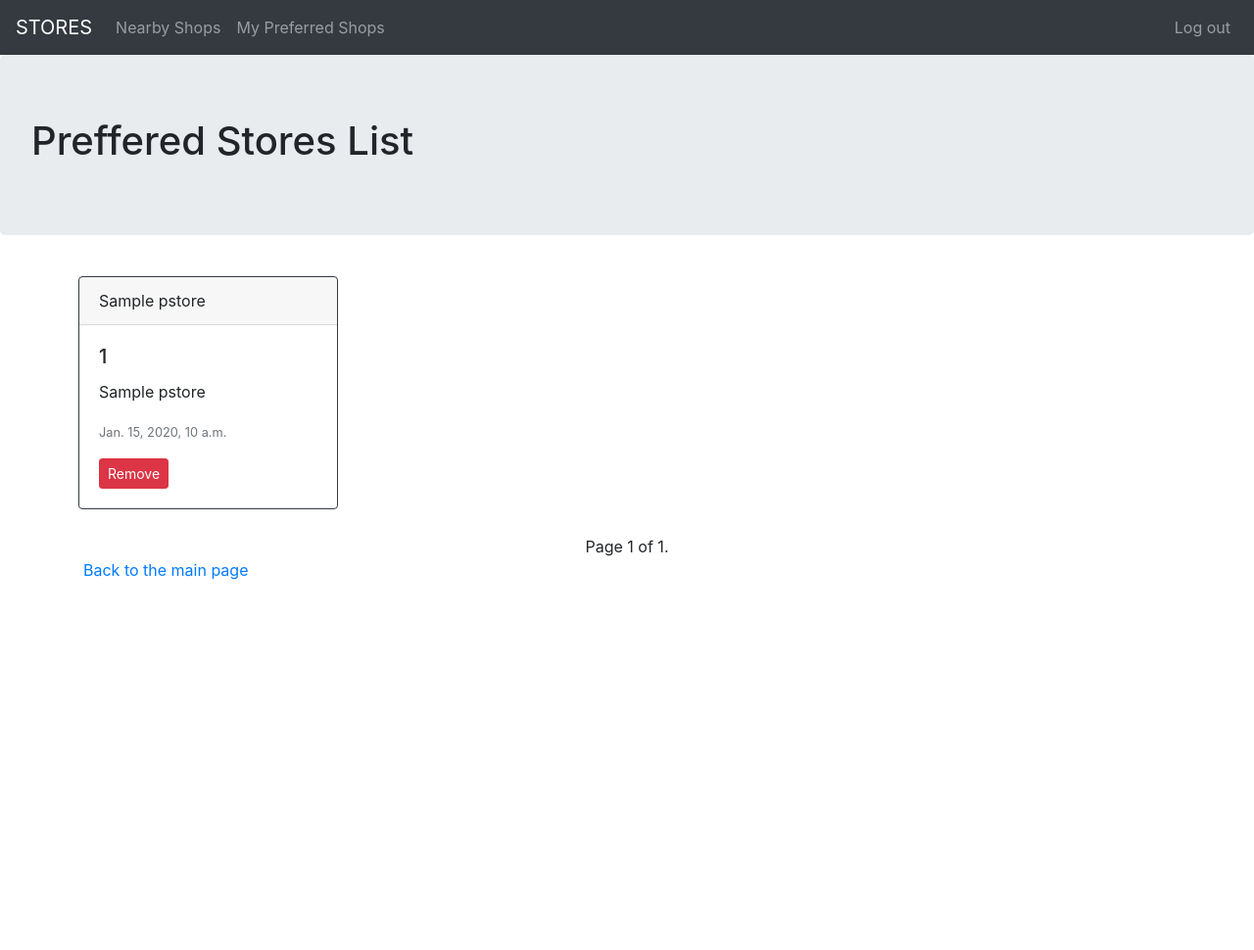
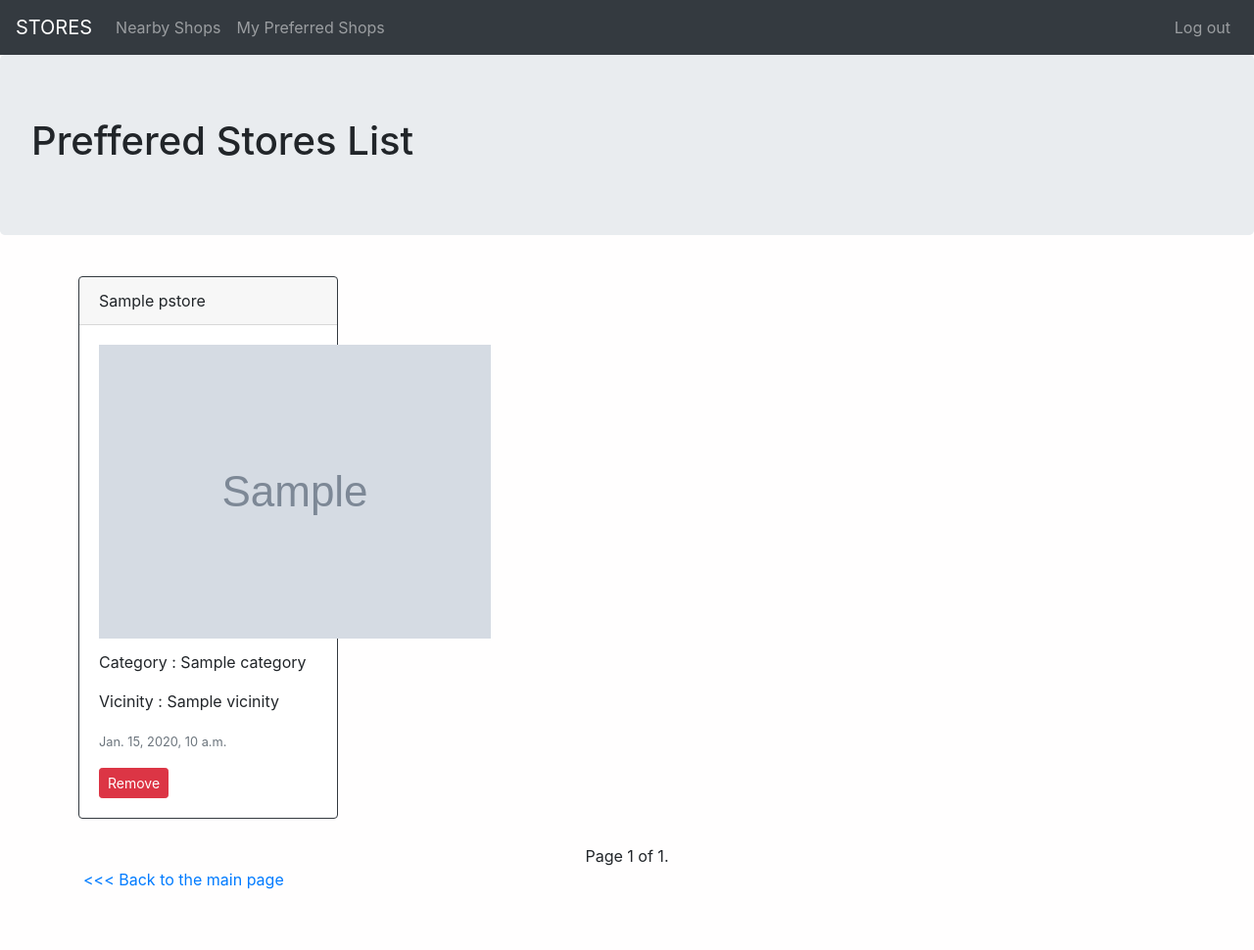
Before and after one commit to ismailer7/store_app, a Django app: template stores/templates/stores/prefferedPage.html in a window 1280 px wide. Shown: the whole page at 98% size. Before the commit the page ends 592 px from the top, so only its background shows below. Run offline with Django 3.2, Linux system fonts and the light colour scheme; the template is opened without the code that fills it: most values are stand-ins (such as "Sample title", 1, 10 or a date in 2020); grey boxes marked "Sample" are stand-in pictures; some libraries are stand-ins or nearby versions.

Commit message:
Add some extra fields on Store model (category and vicinity and also icon)

```diff
--- a/stores/static/stores/style.css
+++ b/stores/static/stores/style.css
@@ -1,61 +1,19 @@
 body {
+    font-size: 1em;
+    background: rgb(255, 254, 254);
+}
+
+h6 {
+    color: #C71585;
     text-align: center;
-    margin-top: 200px;
-    font-size: 1.3em;
-    font-family: monospace;
-    background: #aa076b;
-    background-image: background-image: background: -webkit-linear-gradient(right, #aa076b, #61045f);
-    background-image: background-image: background: -o-linear-gradient(right, #aa076b, #61045f);
-    background-image: background-image: background: linear-gradient(to left, #aa076b, #61045f);
-    background: -o-linear-gradient(right, #aa076b, #61045f);
-    background: linear-gradient(to left, #aa076b, #61045f);
+}
 
-  color: white;
-}
-h1 {
-    color: #C71585;
-}
-form {
-    display: inline-block;
-    background-color: white;
-    padding: 10px 20px;
-    margin-top: -100px;
-    box-shadow: 0px 5px 5px 5px white;
-}
-input,button {
-    padding: 15px;
-    margin: 15px;
-    width: 360px;
-    box-sizing: border-box;
-    border: 0;
-    outline: 0;
-    color: black;
-    border-radius: 5px;
-}
-button {
-    text-transform: uppercase;
-    background-color: #aa076b;
-    cursor: pointer;
-    color: white;
+.elm:hover, .elm:active, .elm:focus{
+    background-color: #eee;
     transition: ease-in 0.3s;
 }
-button:hover, button:active, button:focus{
-    background-color: #61045f;
+
+.elm {
+    cursor: default;
     transition: ease-in 0.3s;
 }
-input {
-    background-color: #ddd;
-    border: 0;
-    font-size: 15px;
-}
-table td {
-    width: 400px;
-}
-p {
-    color: grey;
-    font-size: 10px;
-}
-a {
-    color: #aa076b;
-    text-decoration: none;
-}
--- a/stores/templates/stores/base.html
+++ b/stores/templates/stores/base.html
@@ -1,6 +1,6 @@
 <!DOCTYPE html>
 <html>
-
+	{% load static %}
 	<head>
 		<!-- Required meta tags -->
 		<meta charset="utf-8">
@@ -9,7 +9,7 @@
 		<!-- Bootstrap CSS -->
 		<link rel="stylesheet" href="https://stackpath.bootstrapcdn.com/bootstrap/4.1.3/css/bootstrap.min.css" integrity="sha384-MCw98/SFnGE8fJT3GXwEOngsV7Zt27NXFoaoApmYm81iuXoPkFOJwJ8ERdknLPMO" crossorigin="anonymous">
 		<title>{% block title %}{% endblock %}</title>
-
+		<link rel="stylesheet" href="{% static 'stores/style.css' %}">
 	</head>
 
 	<body>
--- a/stores/templates/stores/prefferedPage.html
+++ b/stores/templates/stores/prefferedPage.html
@@ -15,12 +15,13 @@
         <div class="row">
                 {% for pstore in pstores %}
                 <div class="col-md-3" style="padding:10px;">
-                    <div class="card border-dark mb-3">
+                    <div class="card border-dark mb-3 elm">
                             <div class="card-header">{{ pstore.name }}</div>
                             <div class="card-body">
-                                    <h5 class="card-title">{{ pstore.id }}</h5>
-                                    <p class="card-text">{{ pstore }}</p>
-                                    <p class="card-text"><small class="text-muted">{{ pstore.date }}</small></p>
+                                    <h5 class="card-title"> <img src="{{ pstore.icon }}" alt="Store icon"></h5>
+                                        <p class="card-text">Category : {{ pstore.category }}</p>
+                                        <p class="card-text"> Vicinity : {{ pstore.vicinity }} </p>
+                                        <p class="card-text"><small class="text-muted">{{ pstore.date }}</small></p>
                                     <small><a class="btn btn-danger btn-sm" href="store_id={{ pstore.id }}">Remove</a></small>
                             </div>
                     </div>
@@ -47,6 +48,6 @@
                     {% endif %}
                 </span>
             </div>
-            <a href="{% url 'index' %}">Back to the main page</a>
+            <a href="{% url 'index' %}"> <<< Back to the main page</a>
         </div>
     {% endblock %}
```
Also changed, not shown: stores/models.py (+5 -2 lines), stores/templates/stores/index.html (+4 -3 lines), stores/views.py (+9 -3 lines), db.sqlite3, stores/migrations/0004_auto_20181205_2051.py (added).
